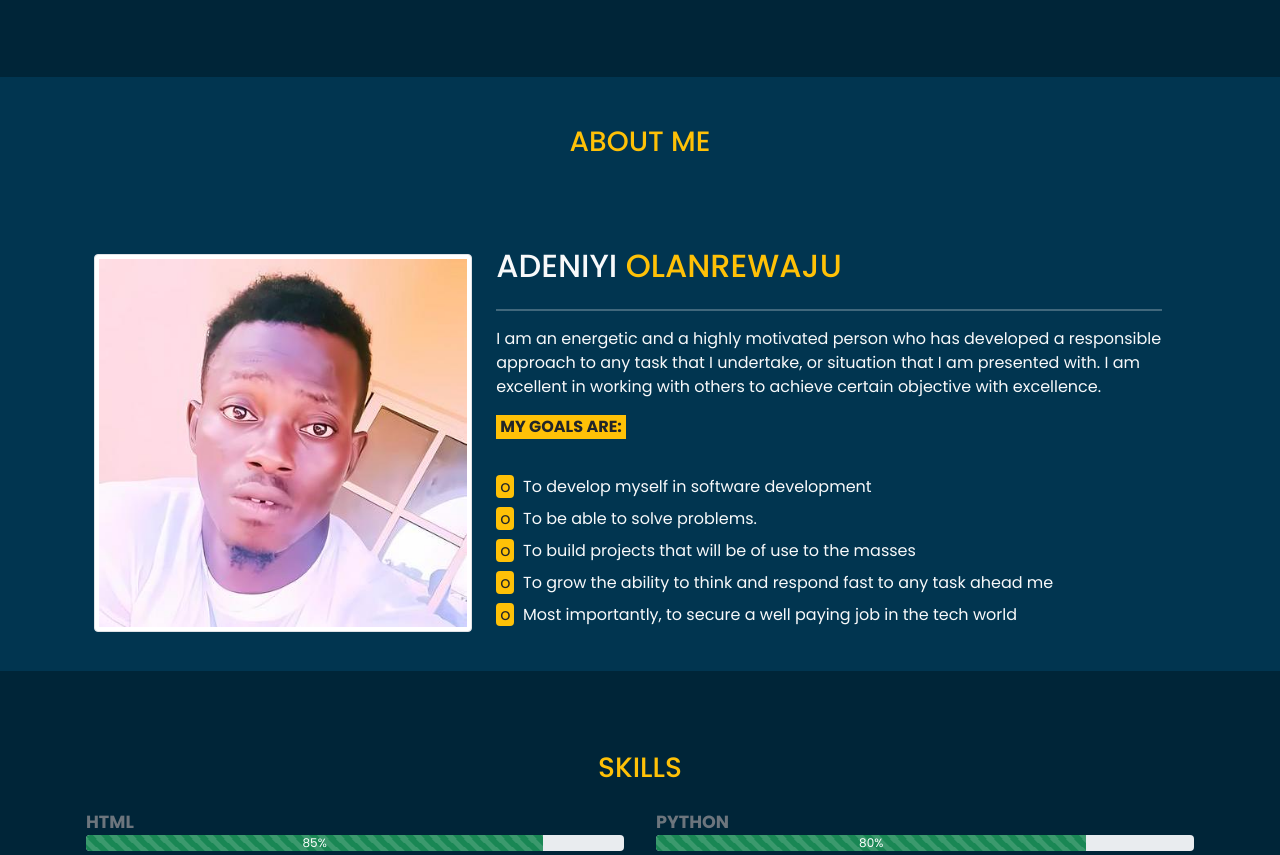
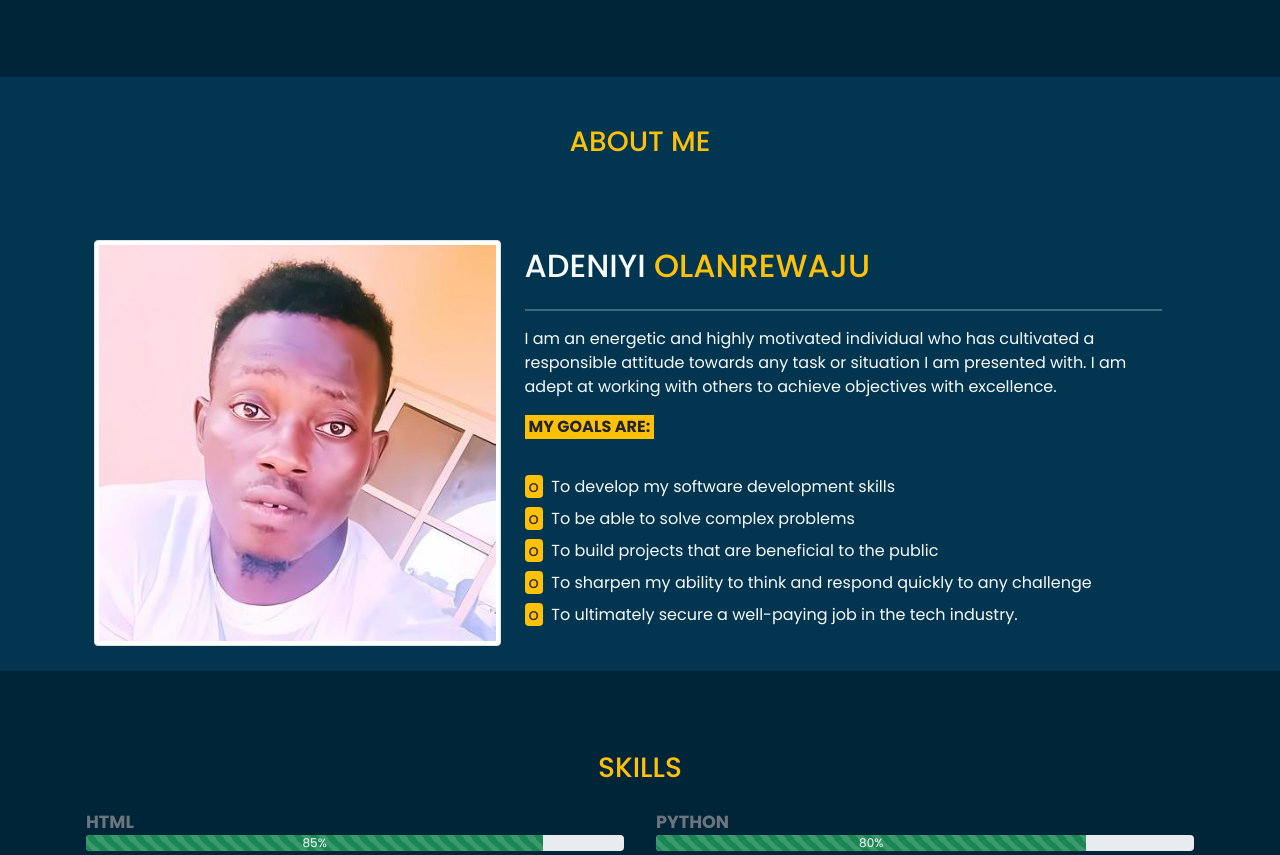
Before and after one commit to engrmarkk/my_portfolio, a Flask app: page / in a window 1280 px wide. Shown: the part 570-1425 px from the top of the page. Run offline with Flask 2, Linux system fonts and the light colour scheme; some libraries are stand-ins or nearby versions.

Commit message:
modified

```diff
--- a/templates/portfolio.html
+++ b/templates/portfolio.html
@@ -169,10 +169,7 @@
             </h2>
             <hr style="border: 1px solid white" />
             <p class="text-light" style="font-size: 1rem">
-              I am an energetic and a highly motivated person who has developed
-              a responsible approach to any task that I undertake, or situation
-              that I am presented with. I am excellent in working with others to
-              achieve certain objective with excellence.
+              I am an energetic and highly motivated individual who has cultivated a responsible attitude towards any task or situation I am presented with. I am adept at working with others to achieve objectives with excellence.
             </p>
             <p
               class="bg-warning text-dark px-1 fw-bold"
@@ -183,25 +180,23 @@
             <p class="">
               <div class="text-light py-1"
                 ><span class="bg-warning text-dark px-1 rounded">o</span>&nbsp;
-                To develop myself in software development</div
+                To develop my software development skills</div
               >
               <div class="text-light py-1"
                 ><span class="bg-warning text-dark px-1 rounded">o</span>&nbsp;
-                To be able to solve problems.</div
+                To be able to solve complex problems</div
               >
               <div class="text-light py-1"
                 ><span class="bg-warning text-dark px-1 rounded">o</span>&nbsp;
-                To build projects that will be of use to the masses</div
+                To build projects that are beneficial to the public</div
               >
               <div class="text-light py-1"
                 ><span class="bg-warning text-dark px-1 rounded">o</span>&nbsp;
-                To grow the ability to think and respond fast to any task ahead
-                me</div
+                To  sharpen my ability to think and respond quickly to any challenge</div
               >
               <div class="text-light py-1"
                 ><span class="bg-warning text-dark px-1 rounded">o</span>&nbsp;
-                Most importantly, to secure a well paying job in the tech
-                world</div
+                To ultimately secure a well-paying job in the tech industry.</div
               >
             </p>
           </div>
```
